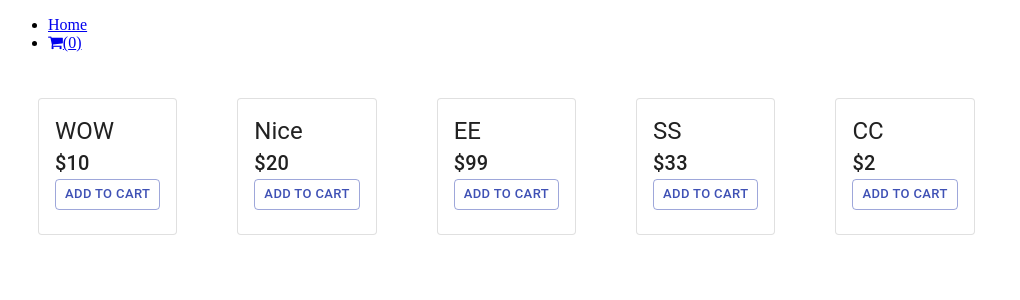
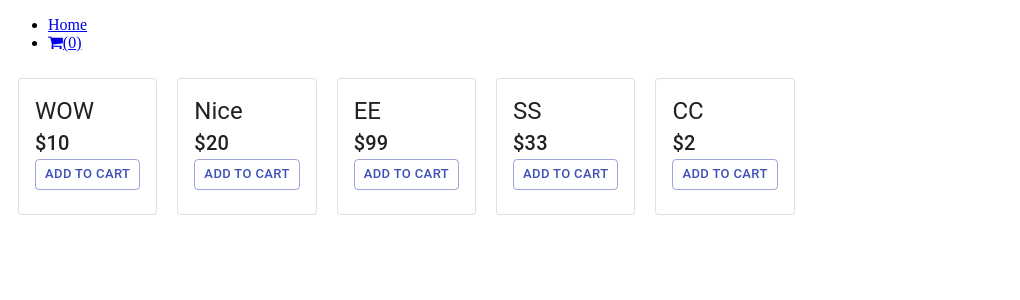
Before and after one commit to usamasubhani/shopcart, a React (Create React App) app: page / in a window 1280 px wide. Shown: the top 300 px of the page, without its empty margins (0-1020 px from the left). Built offline with nearby package versions, Linux system fonts and the light colour scheme.

Commit message:
Fix margins

```diff
--- /dev/null
+++ b/src/components/Cart.css
@@ -0,0 +1,6 @@
+.cartItem{
+    margin: 10px 30px 0 10px;
+}
+.cartItem  span{
+    margin: 10px 30px 0 10px;
+}
--- a/src/components/Cart.js
+++ b/src/components/Cart.js
@@ -1,4 +1,5 @@
 import React, { useContext } from 'react'
+import './Cart.css'
 import { GlobalContext } from '../context/GlobalContext'
 
 import CartItem from './CartItem'
@@ -7,7 +8,7 @@ const Cart = () => {
     const { cart } = useContext(GlobalContext);
     // console.log(cart)
     return (
-        <div>
+        <div className="cart">
             {cart.map(item => (<CartItem key={item.product.id} product={item.product} />))}
         </div>
     )
--- a/src/components/productGrid.css
+++ b/src/components/productGrid.css
@@ -4,5 +4,5 @@
 }
 
 .product {
-    margin: 30px;
+    margin: 10px;
 }
```
